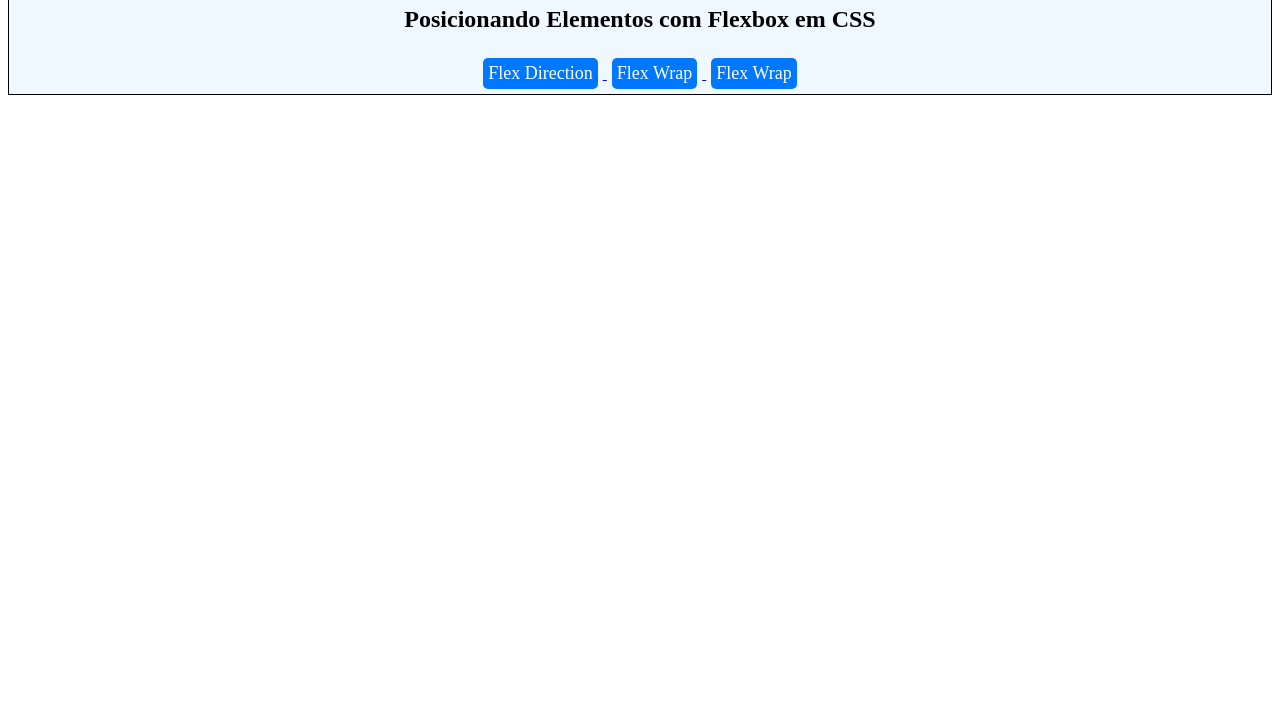
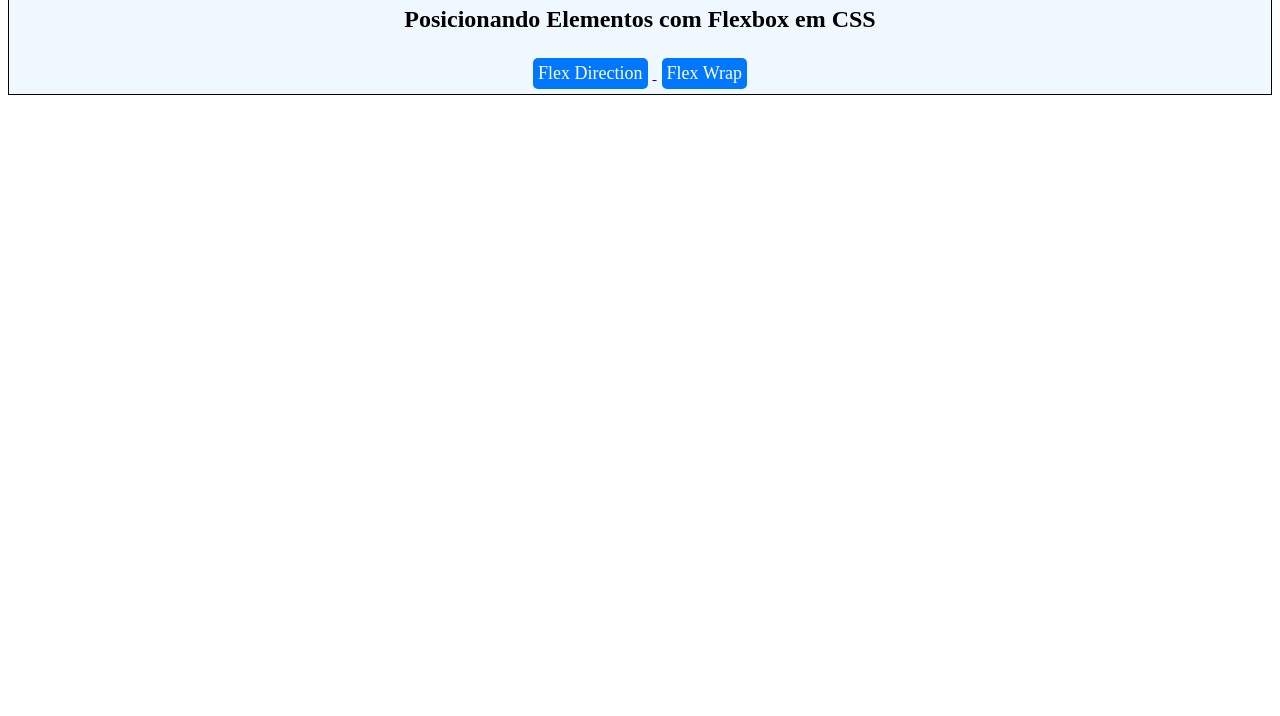
Before and after one commit to kevinsoares180/CSS-Estudo, a plain HTML site: page index.html in a window 1280 px wide. Shown: the part 84-800 px from the top of the page. Drawn offline with Linux system fonts and the light colour scheme.

Commit message:
update button

```diff
--- a/index.html
+++ b/index.html
@@ -19,10 +19,6 @@
       <a href="flex-wrap.html">
         <button>Flex Wrap</button>
       </a>
-
-      <a href="flex-wrap.html">
-        <button>Flex Wrap</button>
-      </a>
     </div>
   </body>
 </html>
```
